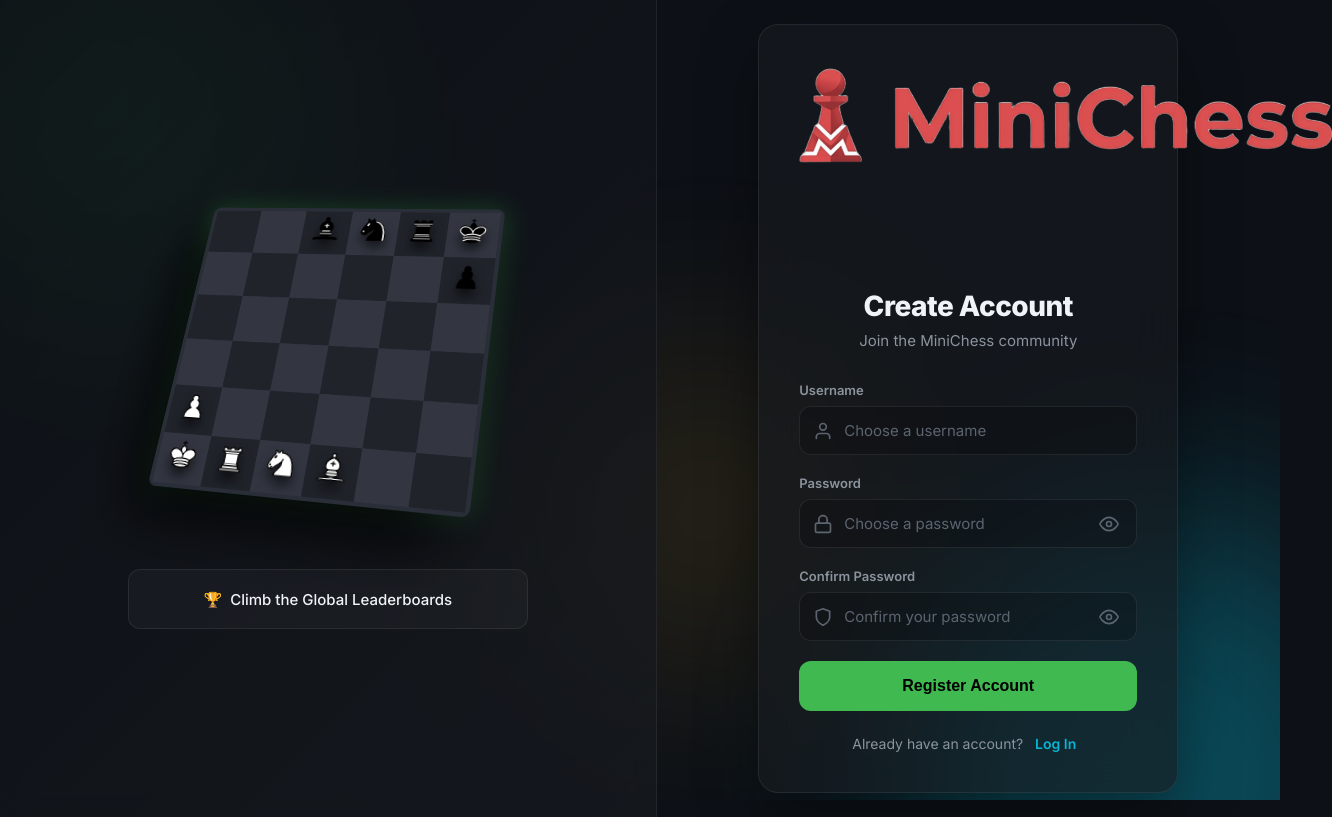
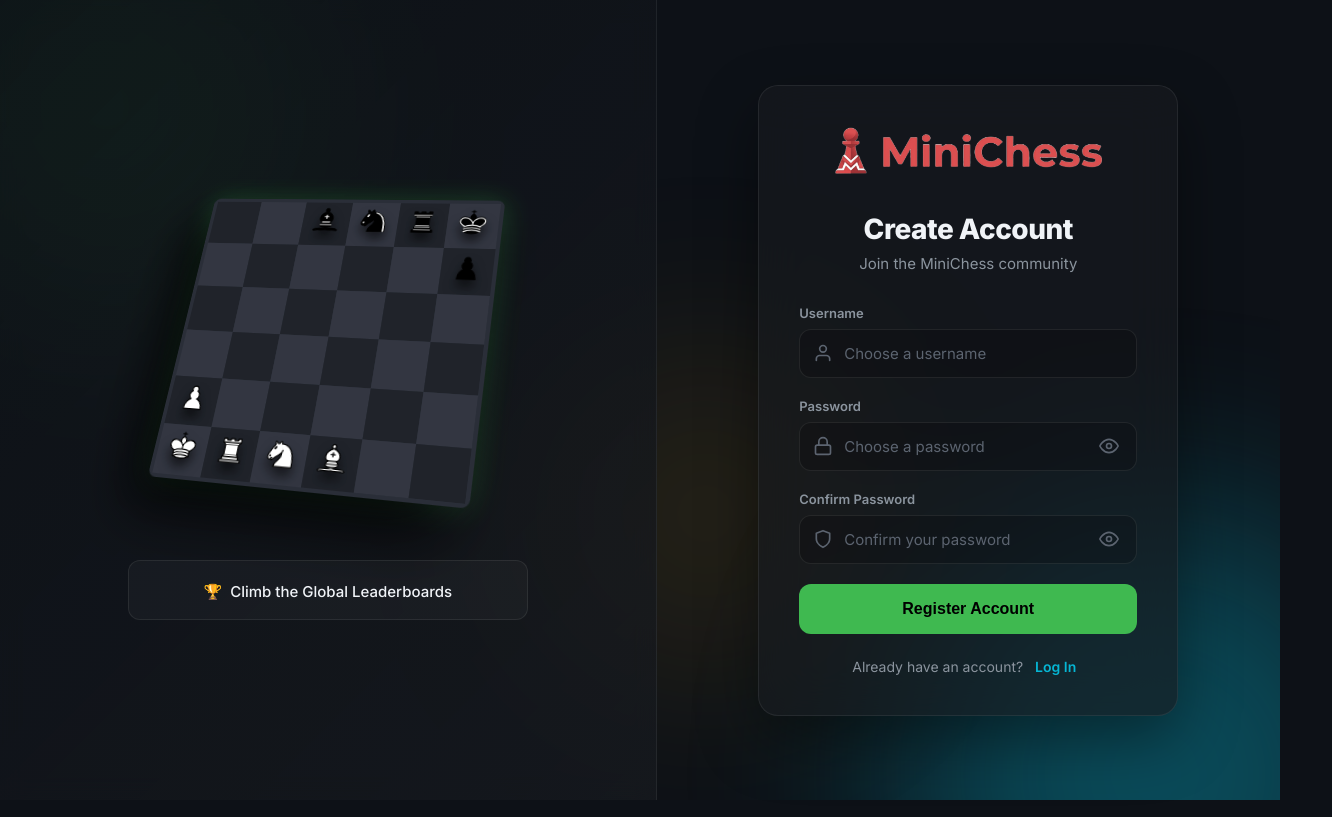
Before and after one commit to Fuwia/minichess, a website: page public/register.html in a window 1280 px wide. Shown: the whole page, 1332 px wide, since content can reach past the window. Drawn offline with Linux system fonts and the light colour scheme.

Commit message:
Register page fixed, new readme.md

```diff
--- a/public/register.html
+++ b/public/register.html
@@ -211,10 +211,10 @@
 
     .auth-logo {
       text-align: center;
-      margin-bottom: 120px;
+      margin-bottom: 32px;
     }
     .auth-logo img {
-      max-height: 100px;
+      max-height: 50px;
       object-fit: contain;
     }
 
```
Also changed, not shown: README.md (added).
